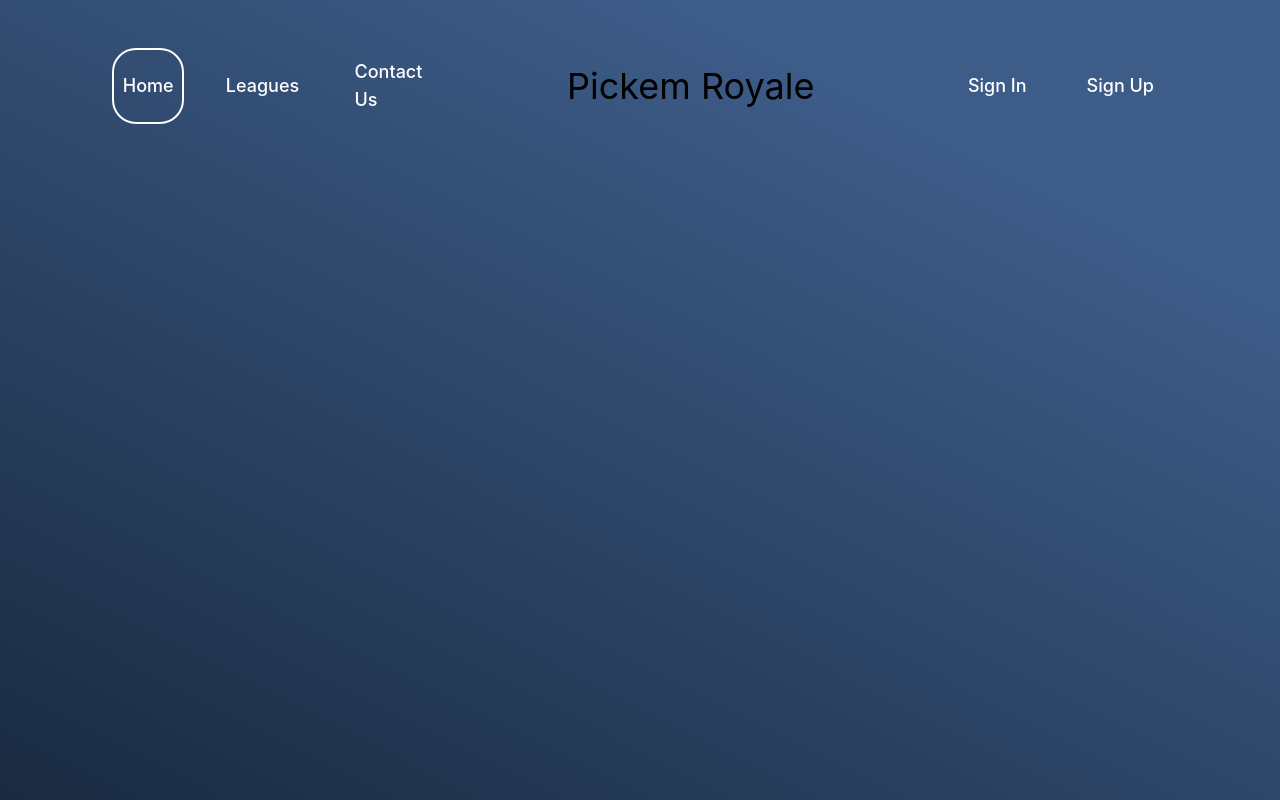
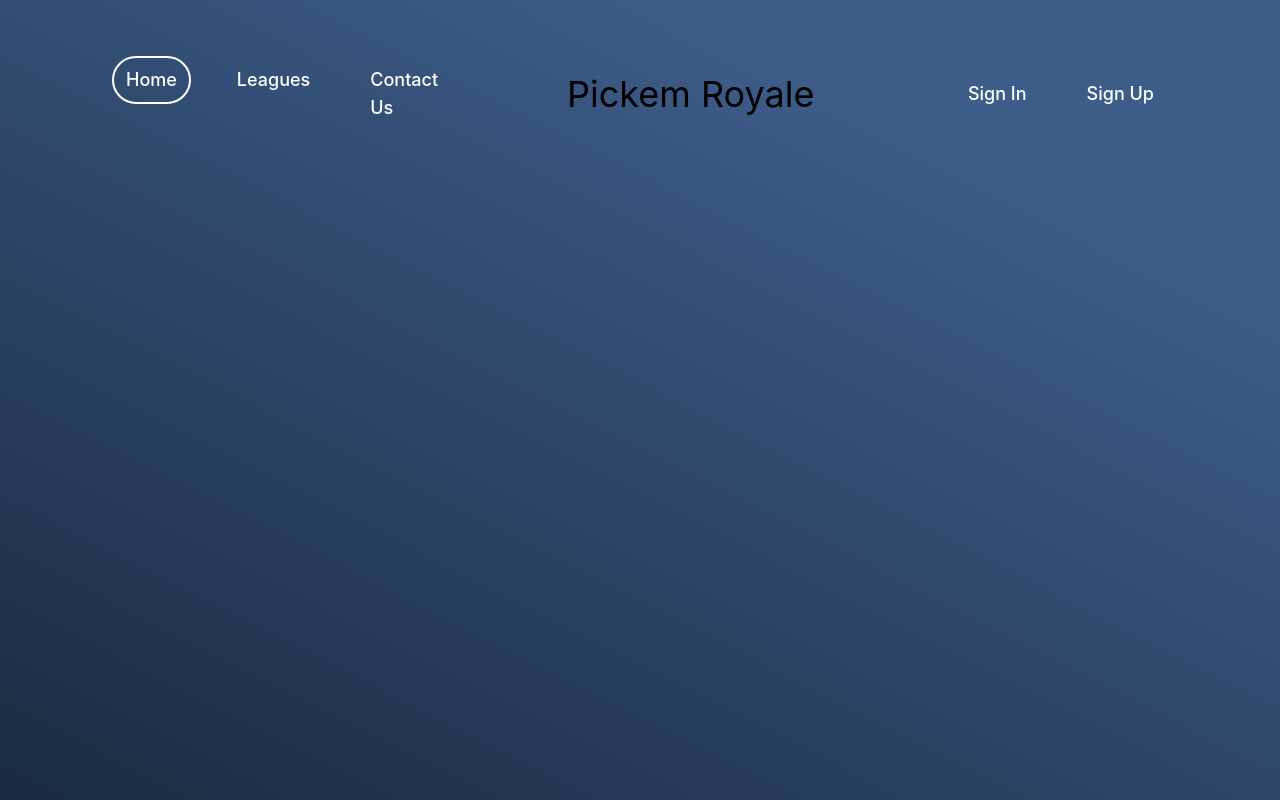
Before and after one commit to n-ochs/pickem-royale, a Next.js app in the folder client/: page / in a window 1280 px wide. Shown: the top 800 px of the page. Built offline with nearby package versions, Linux system fonts and the light colour scheme; no server answers.

Commit message:
cleans up navbar

```diff
--- a/client/components/index/navigation.component.tsx
+++ b/client/components/index/navigation.component.tsx
@@ -3,40 +3,61 @@ import { NextRouter, useRouter } from 'next/router';
 import React from 'react';
 import toast from 'react-hot-toast';
 
-import { useQuery } from '@tanstack/react-query';
+import { QueryClient, useQuery, useQueryClient } from '@tanstack/react-query';
 import { isAuthenticated, signOut } from '@util/api/auth.service';
 
 const Navigation: React.FC = () => {
 	const router: NextRouter = useRouter();
-	const { isSuccess } = useQuery({ queryKey: ['isAuthenticated'], queryFn: isAuthenticated });
+	const queryClient: QueryClient = useQueryClient();
+	const { isLoading, isSuccess } = useQuery({ queryKey: ['isAuthenticated'], queryFn: isAuthenticated, retry: false });
 
 	const handleSignOut: () => Promise<void> = async () => {
 		try {
 			await signOut();
-			if (router.pathname === '/') {
-				router.reload();
-			} else router.push('/');
+			router.push('/');
 			toast.success('Successfully signed out.');
 		} catch (error) {
 			toast.error('Something went wrong. Please try again.', { duration: 7000 });
+		} finally {
+			queryClient.invalidateQueries({ queryKey: ['isAuthenticated'] });
 		}
 	};
 
 	return (
 		<nav className='flex items-center justify-between'>
 			<ul className='flex flex-1 space-x-8 text-lg'>
-				<li className={`navbar-item ${router.pathname === '/' && 'border-white'}`}>Home</li>
-				<li className='navbar-item'>Leagues</li>
-				<li className='navbar-item'>Contact Us</li>
+				<Link href='/'>
+					<li className={`navbar-item ${router.pathname === '/' && 'border-white'}`}>Home</li>
+				</Link>
+				<Link href='/leagues'>
+					<li className={`navbar-item ${router.pathname === '/leagues' && 'border-white'}`}>Leagues</li>
+				</Link>
+				<Link href='/contact'>
+					<li className={`navbar-item ${router.pathname === '/contact' && 'border-white'}`}>Contact Us</li>
+				</Link>
 			</ul>
 
 			<h1 className='flex-[2] text-center text-4xl'>Pickem Royale</h1>
 
 			<ul className='flex flex-1 justify-end space-x-8 text-lg'>
-				<li className='navbar-item'>{isSuccess ? <button onClick={handleSignOut}>Sign Out</button> : <Link href='/signin'>Sign In</Link>}</li>
-				<li className='navbar-item'>
-					<Link href='/signup'>Sign Up</Link>
-				</li>
+				{!isLoading && (
+					<>
+						{isSuccess ? (
+							<button onClick={handleSignOut}>
+								<li className='navbar-item'>Sign Out</li>
+							</button>
+						) : (
+							<Link href='/signin'>
+								<li className='navbar-item'>Sign In</li>
+							</Link>
+						)}
+						{!isSuccess && (
+							<Link href='/signup'>
+								<li className='navbar-item'>Sign Up</li>
+							</Link>
+						)}
+					</>
+				)}
 			</ul>
 		</nav>
 	);
--- a/client/package.json
+++ b/client/package.json
@@ -12,8 +12,8 @@
 		"axios": "^1.1.3",
 		"dayjs": "^1.11.6",
 		"next": "^13.0.2",
-		"react": "18.0.2",
-		"react-dom": "18.0.2",
+		"react": "18.2.0",
+		"react-dom": "18.2.0",
 		"react-hot-toast": "^2.4.0"
 	},
 	"devDependencies": {
--- a/client/pages/index.tsx
+++ b/client/pages/index.tsx
@@ -1,28 +1,10 @@
-// import Link from 'next/link';
-// import toast from 'react-hot-toast';
-
 import Navigation from '@components/index/navigation.component';
 
-// import APIService from '@util/api_service';
+import type { NextPage } from 'next';
 
-import type { NextPage } from 'next';
 const Home: NextPage = () => {
-	// const signOut: () => Promise<void> = async () => {
-	// 	try {
-	// 		await APIService.post('/auth/signout', null, { withCredentials: true });
-	// 		toast.success('Successfully signed out.');
-	// 	} catch (error) {}
-	// };
-
 	return (
-		<div className='index-bg h-[974px] space-y-10 py-12 px-28'>
-			{/* <Link href='/signin'>
-				<a>Sign In</a>
-			</Link>
-			<Link href='/signup'>
-				<a>Sign Up</a>
-			</Link>
-			<button onClick={signOut}>signout</button> */}
+		<div className='index-bg h-[974px] space-y-10 py-14 px-28'>
 			<Navigation />
 		</div>
 	);
--- a/client/tailwind.config.js
+++ b/client/tailwind.config.js
@@ -1,8 +1,8 @@
 /* eslint-disable */
 const defaultTheme = require('tailwindcss/defaultTheme');
-
+/** @type {import('tailwindcss').Config} */
 module.exports = {
-	content: ['./pages/**/*.{js,ts,jsx,tsx}', './components/**/*.{js,ts,jsx,tsx}'],
+	content: ['./pages/**/*.{js,ts,jsx,tsx}', './components/**/*.{js,ts,jsx,tsx}', './app/**/*.{js,ts,jsx,tsx}'],
 	theme: {
 		screens: {
 			xs: '500px',
--- a/client/util/api/auth.service.ts
+++ b/client/util/api/auth.service.ts
@@ -13,5 +13,5 @@ export const signUp: (email: string, password: string) => Promise<void> = async
 };
 
 export const signOut: () => Promise<void> = async () => {
-	return APIService.post('/auth/signout', null, { withCredentials: true });
+	return APIService.post('/auth/signout', null);
 };
--- a/client/util/api/axios_api.service.ts
+++ b/client/util/api/axios_api.service.ts
@@ -10,9 +10,14 @@ APIService.interceptors.response.use(
 		return response;
 	},
 	async (error) => {
+		if (error.response?.config?.url === '/auth') {
+			return Promise.reject(error);
+		}
+
 		if (error.response?.config?.url === '/auth/refresh' && error?.response?.status === 401) {
 			return Promise.reject(error);
 		}
+
 		if (error?.response?.status === 401) {
 			await APIService.post('/auth/refresh', null);
 			switch (error?.config?.method) {
```
Also changed, not shown: client/util/context/auth.context.tsx (deleted, +0 -26 lines), 1 other file (tests, documents, lock files or other folders).
